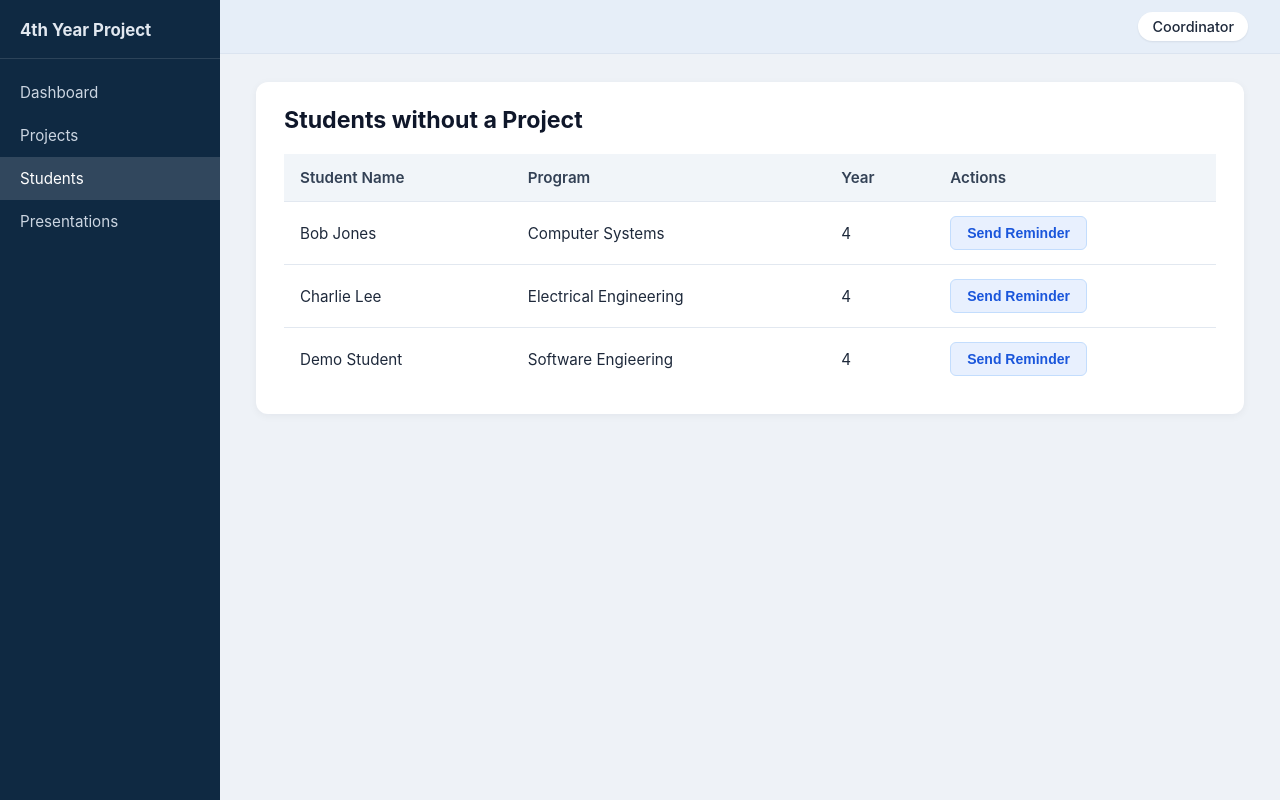
After one commit to GabrielleFarahexe/SYSC-4806-4th-Year-Project-Management-System, a Spring Boot app: page /coordinator/students/unassigned in a window 1280 px wide. The commit adds this page. Run offline with Spring Boot 4, Linux system fonts and the light colour scheme.

Commit message:
Added the page for the unassigned students, their name, and program, fixed the tests and added H2 database to store the students

```diff
--- a/src/main/java/_thYearProjectManagamentSystemGroup20/controller/CoordinatorViewController.java
+++ b/src/main/java/_thYearProjectManagamentSystemGroup20/controller/CoordinatorViewController.java
@@ -6,6 +6,9 @@ import org.springframework.beans.factory.annotation.Autowired;
 import org.springframework.stereotype.Controller;
 import org.springframework.ui.Model;
 import org.springframework.web.bind.annotation.GetMapping;
+import org.springframework.web.bind.annotation.PathVariable;
+import org.springframework.web.bind.annotation.PostMapping;
+import org.springframework.web.servlet.mvc.support.RedirectAttributes;
 
 import java.util.List;
 
@@ -26,4 +29,19 @@ public class CoordinatorViewController {
 
         return "coordinator/dashboard";
     }
+
+    @GetMapping("/coordinator/students/unassigned")
+    public String unassignedStudents(Model model) {
+        model.addAttribute("unassignedStudents", studentRepository.findByAssigned(false));
+        return "coordinator/unassigned-students";
+    }
+
+    @PostMapping("/students/{id}/remind")
+    public String sendReminder(@PathVariable Long id, RedirectAttributes redirectAttributes) {
+        studentRepository.findById(id).ifPresent(student ->
+                redirectAttributes.addFlashAttribute("reminderMessage",
+                        "Reminder sent to " + student.getName() + " (" + student.getEmail() + ")")
+        );
+        return "redirect:/coordinator/students/unassigned";
+    }
 }
--- a/src/main/resources/templates/coordinator/dashboard.html
+++ b/src/main/resources/templates/coordinator/dashboard.html
@@ -160,7 +160,7 @@
         <div class="sidebar-brand">4th Year Project</div>
         <a th:href="@{/coordinator/dashboard}" class="active">Dashboard</a>
         <a th:href="@{/student/projects}">Projects</a>
-        <a href="#unassigned-students">Students</a>
+        <a th:href="@{/coordinator/students/unassigned}">Students</a>
         <a th:href="@{/availability}">Presentations</a>
     </aside>
 
@@ -194,7 +194,7 @@
         <section class="card">
             <h2>Quick Actions</h2>
             <div class="quick-actions">
-                <a href="#unassigned-students" class="action-btn">Find Students without Project</a>
+                <a th:href="@{/coordinator/students/unassigned}" class="action-btn">Find Students without Project</a>
                 <a th:href="@{/availability}" class="action-btn">Allocate Presentations</a>
                 <a th:href="@{/coordinator/deadlines}" class="action-btn">Set Report Deadline</a>
                 <a th:href="@{/coordinator/reminders}" class="action-btn">Send Reminder Emails</a>
--- /dev/null
+++ b/src/main/resources/templates/coordinator/unassigned-students.html
@@ -0,0 +1,183 @@
+<!DOCTYPE html>
+<html xmlns:th="http://www.thymeleaf.org" lang="en">
+<head>
+    <meta charset="UTF-8">
+    <meta name="viewport" content="width=device-width, initial-scale=1.0">
+    <title>Students without a Project</title>
+    <style>
+        * { box-sizing: border-box; }
+        body {
+            margin: 0;
+            font-family: -apple-system, BlinkMacSystemFont, "Segoe UI", Roboto, sans-serif;
+            background: #eef2f7;
+            color: #1e293b;
+        }
+        .layout {
+            display: flex;
+            min-height: 100vh;
+        }
+        .sidebar {
+            width: 220px;
+            background: #0f2942;
+            color: #e2e8f0;
+            padding: 20px 0;
+            flex-shrink: 0;
+        }
+        .sidebar-brand {
+            font-weight: 700;
+            font-size: 1.05rem;
+            padding: 0 20px 18px;
+            border-bottom: 1px solid rgba(255, 255, 255, 0.12);
+            margin-bottom: 12px;
+        }
+        .sidebar a {
+            display: block;
+            padding: 12px 20px;
+            color: #cbd5e1;
+            text-decoration: none;
+            font-size: 0.95rem;
+        }
+        .sidebar a:hover, .sidebar a.active {
+            background: rgba(255, 255, 255, 0.14);
+            color: #ffffff;
+        }
+        .main-wrapper {
+            flex: 1;
+            display: flex;
+            flex-direction: column;
+        }
+        .topbar {
+            background: #e6eef8;
+            padding: 12px 32px;
+            display: flex;
+            justify-content: flex-end;
+            align-items: center;
+            border-bottom: 1px solid #dbe4f0;
+        }
+        .coordinator-pill {
+            font-size: 0.9rem;
+            font-weight: 500;
+            color: #1e293b;
+            background: #ffffff;
+            padding: 6px 14px;
+            border-radius: 999px;
+            box-shadow: 0 1px 2px rgba(15, 23, 42, 0.08);
+        }
+        .content {
+            padding: 28px 36px;
+        }
+        .card {
+            background: #ffffff;
+            border-radius: 12px;
+            padding: 24px 28px;
+            box-shadow: 0 2px 8px rgba(15, 23, 42, 0.05);
+        }
+        .card h1 {
+            margin: 0 0 20px;
+            font-size: 1.45rem;
+            color: #0f172a;
+        }
+        .alert-banner {
+            background: #eff6ff;
+            border: 1px solid #bfdbfe;
+            color: #1e40af;
+            padding: 10px 14px;
+            border-radius: 8px;
+            margin-bottom: 16px;
+            font-size: 0.92rem;
+        }
+        table {
+            width: 100%;
+            border-collapse: collapse;
+        }
+        th, td {
+            padding: 14px 16px;
+            text-align: left;
+            border-bottom: 1px solid #e2e8f0;
+            font-size: 0.95rem;
+        }
+        th {
+            background: #f1f5f9;
+            color: #334155;
+            font-weight: 600;
+        }
+        tbody tr:last-child td {
+            border-bottom: none;
+        }
+        .btn-reminder {
+            background: #e8f0fe;
+            color: #1a56db;
+            border: 1px solid #c3ddfd;
+            padding: 8px 16px;
+            border-radius: 6px;
+            font-weight: 600;
+            font-size: 0.875rem;
+            cursor: pointer;
+        }
+        .btn-reminder:hover {
+            background: #dbeafe;
+        }
+        .empty-state {
+            text-align: center;
+            color: #64748b;
+            padding: 24px;
+        }
+        @media (max-width: 800px) {
+            .layout { flex-direction: column; }
+            .sidebar { width: 100%; }
+            .content { padding: 20px; }
+        }
+    </style>
+</head>
+<body>
+<div class="layout">
+    <aside class="sidebar">
+        <div class="sidebar-brand">4th Year Project</div>
+        <a th:href="@{/coordinator/dashboard}">Dashboard</a>
+        <a th:href="@{/student/projects}">Projects</a>
+        <a th:href="@{/coordinator/students/unassigned}" class="active">Students</a>
+        <a th:href="@{/availability}">Presentations</a>
+    </aside>
+
+    <div class="main-wrapper">
+        <header class="topbar">
+            <span class="coordinator-pill">Coordinator</span>
+        </header>
+
+        <main class="content">
+            <section class="card">
+                <h1>Students without a Project</h1>
+
+                <div th:if="${reminderMessage}" class="alert-banner" th:text="${reminderMessage}"></div>
+
+                <table>
+                    <thead>
+                    <tr>
+                        <th>Student Name</th>
+                        <th>Program</th>
+                        <th>Year</th>
+                        <th>Actions</th>
+                    </tr>
+                    </thead>
+                    <tbody>
+                    <tr th:each="student : ${unassignedStudents}">
+                        <td th:text="${student.name}">Student Name</td>
+                        <td th:text="${student.program ?: 'Software Eng.'}">Software Eng.</td>
+                        <td>4</td>
+                        <td>
+                            <form th:action="@{/coordinator/students/{id}/remind(id=${student.id})}" method="post" style="margin:0;">
+                                <button type="submit" class="btn-reminder">Send Reminder</button>
+                            </form>
+                        </td>
+                    </tr>
+                    <tr th:if="${#lists.isEmpty(unassignedStudents)}">
+                        <td colspan="4" class="empty-state">All students currently have a project assigned.</td>
+                    </tr>
+                    </tbody>
+                </table>
+            </section>
+        </main>
+    </div>
+</div>
+</body>
+</html>
```
Also changed, not shown: src/main/java/_thYearProjectManagamentSystemGroup20/model/Student.java (+11 -1 lines), src/main/java/_thYearProjectManagamentSystemGroup20/studentData.java (added, +22 -0 lines), 1 other file.
